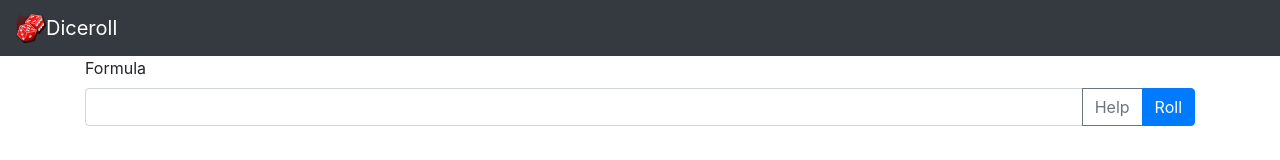
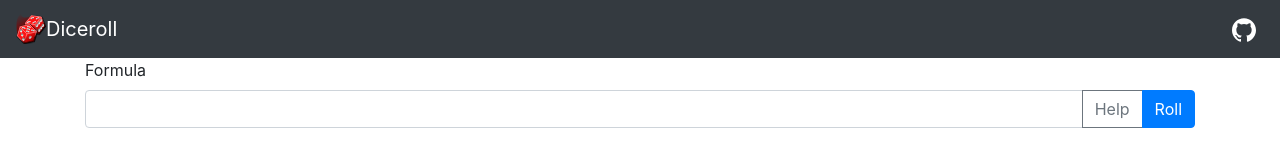
Before and after one commit to aaaantoine/diceroll, a React (Create React App) app: page / in a window 1280 px wide. Shown: the top 160 px of the page. Built offline with nearby package versions, Linux system fonts and the light colour scheme.

Commit message:
Shamelessly stole GitHub SVG from Bootstrap nav bar.

```diff
--- a/src/App.css
+++ b/src/App.css
@@ -1,3 +1,9 @@
+.navbar-nav-svg {
+  width: 1.5em;
+  height: 1.5em;
+  color: white;
+}
+
 .result {
   font-size: 4em;
 }
--- a/src/App.js
+++ b/src/App.js
@@ -10,6 +10,13 @@ function App() {
           <img src="image/icon.svg" width="30" height="30" class="d-inline-block align-top" alt="" />
           Diceroll
         </a>
+
+        <a class="nav-link p-2" href="https://github.com/aaaantoine/diceroll" target="_blank" rel="noopener noreferrer" aria-label="GitHub">
+          <svg class="navbar-nav-svg" xmlns="http://www.w3.org/2000/svg" viewBox="0 0 512 499.36" focusable="false">
+            <title>GitHub</title>
+            <path d="M256 0C114.64 0 0 114.61 0 256c0 113.09 73.34 209 175.08 242.9 12.8 2.35 17.47-5.56 17.47-12.34 0-6.08-.22-22.18-.35-43.54-71.2 15.49-86.2-34.34-86.2-34.34-11.64-29.57-28.42-37.45-28.42-37.45-23.27-15.84 1.73-15.55 1.73-15.55 25.69 1.81 39.21 26.38 39.21 26.38 22.84 39.12 59.92 27.82 74.5 21.27 2.33-16.54 8.94-27.82 16.25-34.22-56.84-6.43-116.6-28.43-116.6-126.49 0-27.95 10-50.8 26.35-68.69-2.63-6.48-11.42-32.5 2.51-67.75 0 0 21.49-6.88 70.4 26.24a242.65 242.65 0 0 1 128.18 0c48.87-33.13 70.33-26.24 70.33-26.24 14 35.25 5.18 61.27 2.55 67.75 16.41 17.9 26.31 40.75 26.31 68.69 0 98.35-59.85 120-116.88 126.32 9.19 7.9 17.38 23.53 17.38 47.41 0 34.22-.31 61.83-.31 70.23 0 6.85 4.61 14.81 17.6 12.31C438.72 464.97 512 369.08 512 256.02 512 114.62 397.37 0 256 0z" fill="currentColor" fill-rule="evenodd"></path>
+          </svg>
+        </a>
       </nav>
 
       <Diceroll />
```
